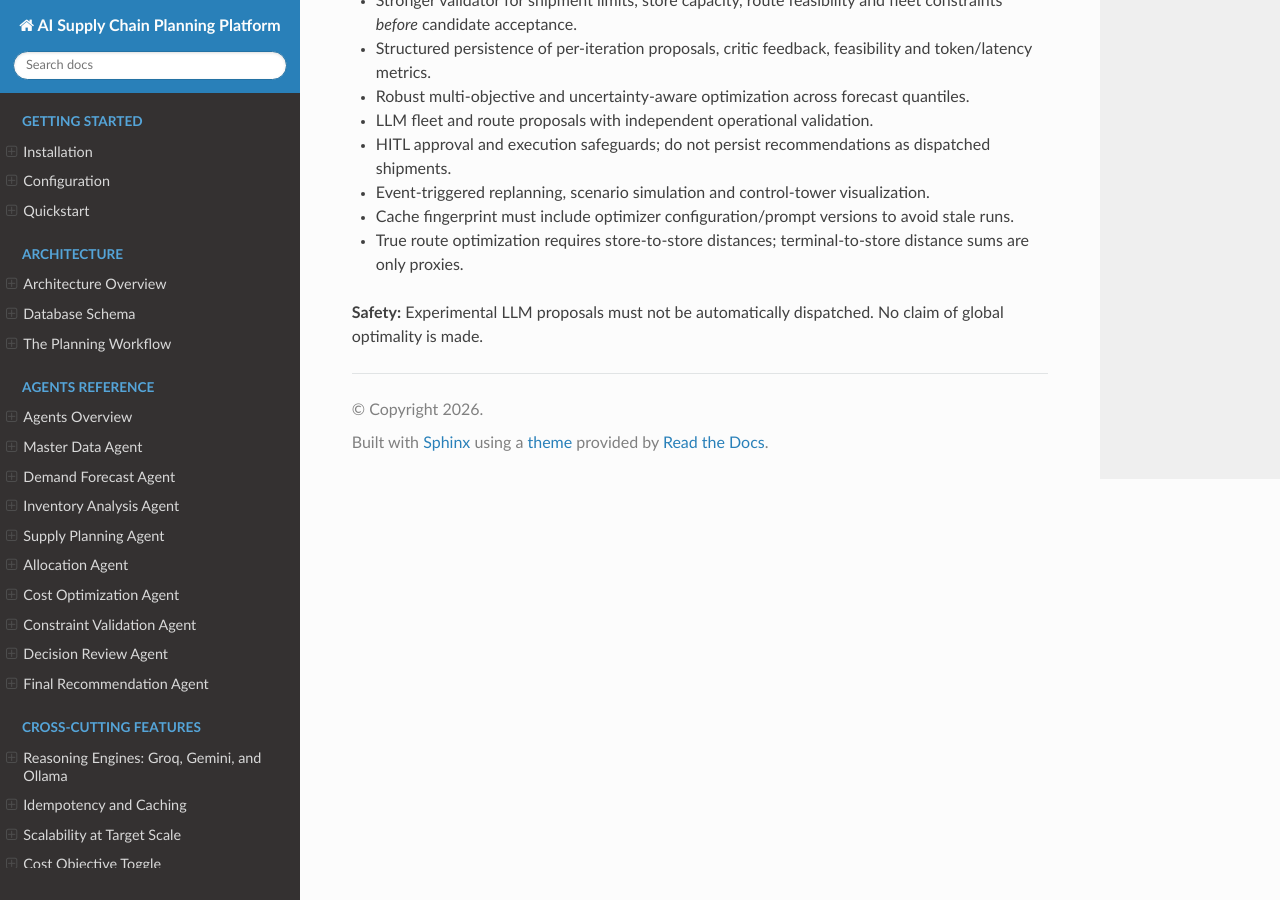
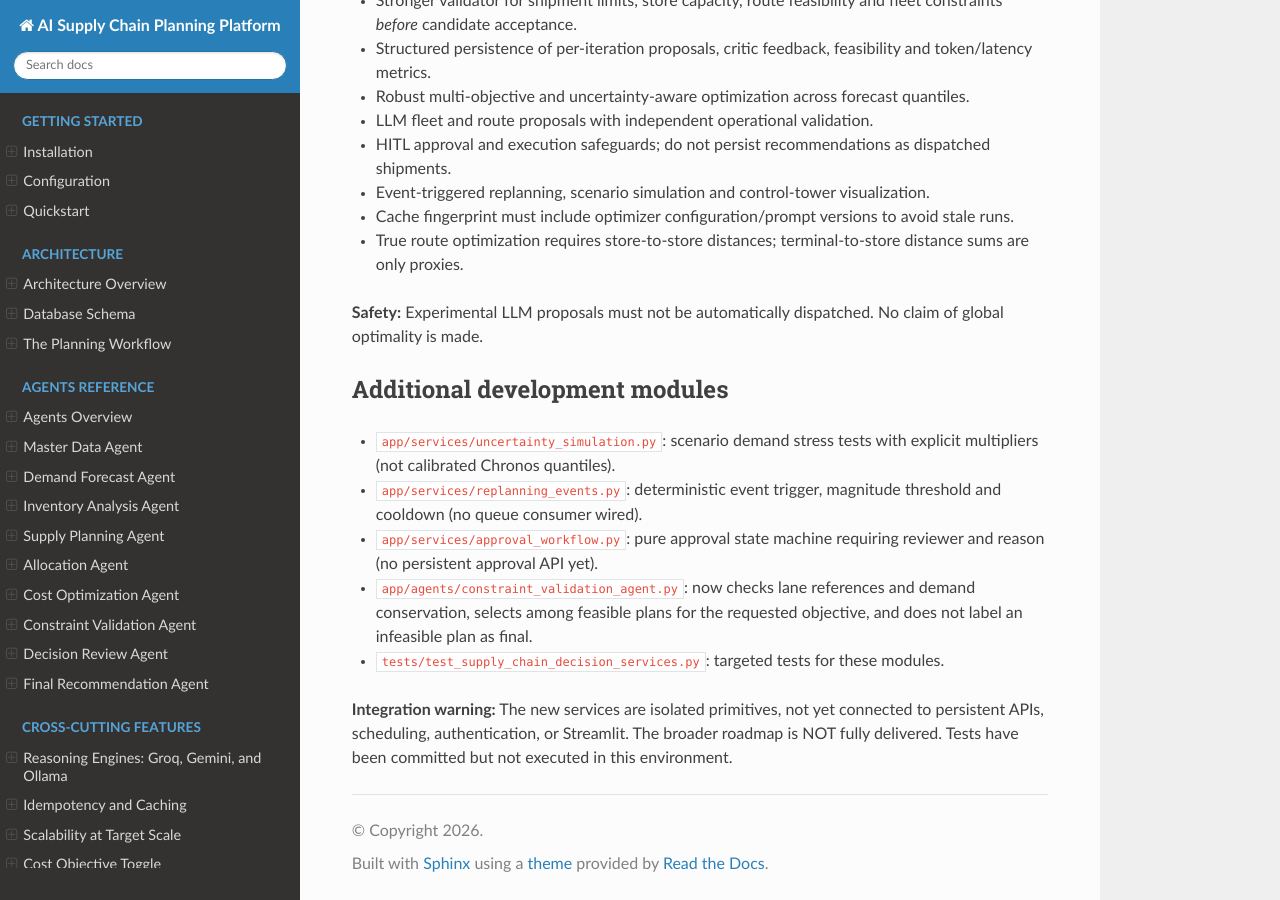
Before and after one commit to AbhimanyuHK/supply_chain_ai, a Sphinx documentation site: the page built from docs/llm_native_optimizer.md, in a window 1280 px wide and 900 px high, scrolled down 1190 px. Built offline with Sphinx 7.4.7 and the Read the Docs theme 3.1.0, drawn with Linux system fonts in a browser that asks for light colours.

Commit message:
docs: disclose integration and validation status for new decision services

```diff
--- a/docs/llm_native_optimizer.md
+++ b/docs/llm_native_optimizer.md
@@ -33,3 +33,13 @@ The experimental solver now calls a separate structured-output Critic Agent betw
 - True route optimization requires store-to-store distances; terminal-to-store distance sums are only proxies.
 
 **Safety:** Experimental LLM proposals must not be automatically dispatched. No claim of global optimality is made.
+
+
+## Additional development modules
+- `app/services/uncertainty_simulation.py`: scenario demand stress tests with explicit multipliers (not calibrated Chronos quantiles).
+- `app/services/replanning_events.py`: deterministic event trigger, magnitude threshold and cooldown (no queue consumer wired).
+- `app/services/approval_workflow.py`: pure approval state machine requiring reviewer and reason (no persistent approval API yet).
+- `app/agents/constraint_validation_agent.py`: now checks lane references and demand conservation, selects among feasible plans for the requested objective, and does not label an infeasible plan as final.
+- `tests/test_supply_chain_decision_services.py`: targeted tests for these modules.
+
+**Integration warning:** The new services are isolated primitives, not yet connected to persistent APIs, scheduling, authentication, or Streamlit. The broader roadmap is NOT fully delivered. Tests have been committed but not executed in this environment.
```
